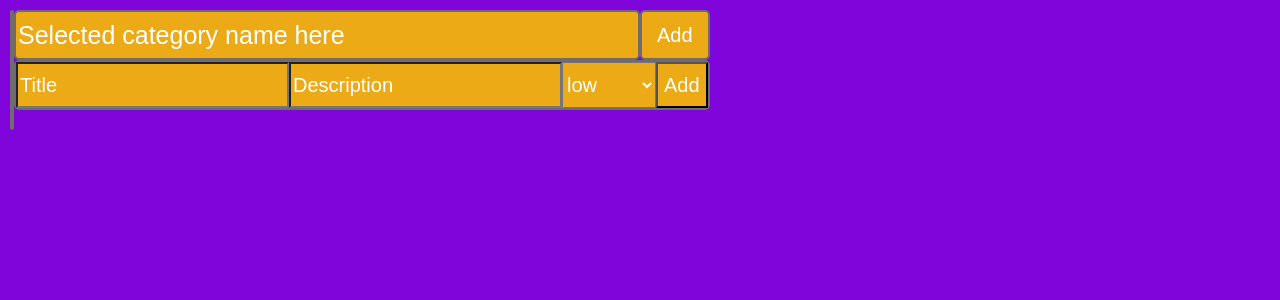
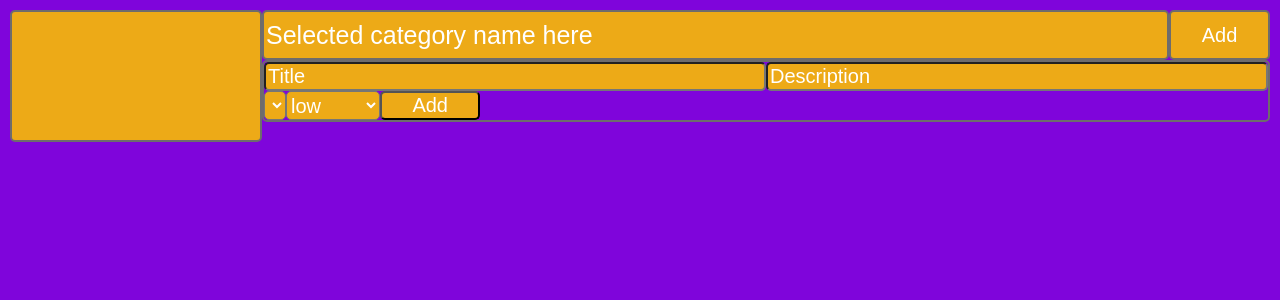
Before and after one commit to CatWeb-projects/React-Advanced-Todo, a React (Create React App) app: page / in a window 1280 px wide. Shown: the top 300 px of the page. Built offline with nearby package versions, Linux system fonts and the light colour scheme.

Commit message:
progress-v7

```diff
--- a/src/ui/atoms/CategoriesItem/CategoriesItem.tsx
+++ b/src/ui/atoms/CategoriesItem/CategoriesItem.tsx
@@ -1,7 +1,7 @@
 import React from 'react';
 
 export const CategoriesItem = (props: any) => {
-  const { name } = props.categorieProps;
+  const { name, isCompleted } = props.categorieProps;
   return (
     <div className="categories-div__holder">
       <div className="categories-div__text">
@@ -9,12 +9,14 @@ export const CategoriesItem = (props: any) => {
       </div>
       <div className="categories-div__check">
         <div>
-          <form onSubmit={props.deleteCategorieProp}>
+          <form onSubmit={props.deleteCategoryProp}>
             <button>Delete</button>
           </form>
         </div>
-        <input type="checkbox" onChange={props.markCompleteProp} />
+        <input type="checkbox" checked={isCompleted} onChange={props.markCompleteProp} />
       </div>
+      <span>{props.newDateProp}</span>
     </div>
+
   );
 };
--- a/src/ui/molecules/TodosCategories/TodosCategories.scss
+++ b/src/ui/molecules/TodosCategories/TodosCategories.scss
@@ -8,16 +8,21 @@
     background: #edaa17;
     border: 2px solid #6e6c6c;
     border-radius: 5px;
-    max-width: 25%;
+    width: 20%;
   }
   &__holder {
     display: flex;
-    align-items: center;
+    align-items: flex-start;
     flex-direction: column;
     min-height: 50px;
     padding: 0 5px;
+    border: 2px solid #a71c1c;
+    > span {
+      font-size: 12px !important;
+    }
   }
   &__adding {
+    width: 80%;
     align-self: flex-start;
   }
   &__input form {
@@ -71,6 +76,7 @@
       outline: none;
       border-radius: 5px;
       width: 80px;
+      min-height: 25px;
       cursor: pointer;
     }
   }
--- a/src/ui/molecules/TodosCategories/TodosCategories.tsx
+++ b/src/ui/molecules/TodosCategories/TodosCategories.tsx
@@ -2,14 +2,21 @@ import React, { useState, useCallback, useEffect } from 'react';
 import { CategoriesItem } from 'ui/atoms/CategoriesItem/CategoriesItem';
 import { TodosList } from '../TodosList/TodosList';
 import { v4 as uuid } from 'uuid';
+import dayjs from 'dayjs';
 
 export const TodosCategories = () => {
   const [categories, setCategories] = useState<any>([]);
-  const [categorieName, setCategorieName] = useState<any>();
+  const [categoryName, setCategoryName] = useState<any>();
+  const [todos, setTodos] = useState<any>([]);
+
+  const addTime = () => {
+    const newDate = new Date();
+    const fromNow = dayjs(newDate).format('MMM D, YYYY h:mm:ss A');
+    return fromNow;
+  };
 
   const addName = (e: any) => {
-    setCategorieName(e.target.value);
-    console.log(categorieName);
+    setCategoryName(e.target.value);
   };
 
   const SubmitCategorie = useCallback(
@@ -19,14 +26,16 @@ export const TodosCategories = () => {
         ...categories,
         {
           id: uuid(),
-          name: categorieName
+          name: categoryName,
+          isCompleted: false,
+          updatedAt: addTime(),
         }
       ]);
     },
-    [categorieName, categories]
+    [addTime(), categoryName, categories]
   );
 
-  const deleteCategorie = useCallback(
+  const deleteCategory = useCallback(
     (categorie) => (e: any) => {
       setCategories((prevCategories: any[]) =>
         prevCategories.filter(
@@ -37,17 +46,28 @@ export const TodosCategories = () => {
     [categories]
   );
 
-  // const markComplete = useCallback(
-  //   (categorie: any, index: number) => (event: any) => {
-  //     const newCategories = [...categories];
-  //     newCategories.splice(index, 1, {
-  //       ...categorie,
-  //       isCompleted: !todo.isCompleted
-  //     });
-  //     setCategories(newCategories);
-  //   },
-  //   [categories]
-  // );
+  const markComplete = useCallback(
+    (category: any, index: number) => (event: any) => {
+      const newCategories = [...categories];
+      newCategories.splice(index, 1, {
+        ...category,
+        isCompleted: !category.isCompleted
+      });
+      setCategories(newCategories);
+    },
+    [categories]
+  );
+
+  useEffect(() => {
+    setTodos([])
+    const filtered = (props:any) => {
+      todos.filter((todo:any) => {
+        [...todo]; todos: todo.includes(props.categoryName)
+      })
+    }
+    setTodos(todos)
+    console.log(todos);
+  }, [todos])
 
   useEffect(() => {
     setCategories(categories);
@@ -69,14 +89,15 @@ export const TodosCategories = () => {
     <div className="categories-div">
       <div className="categories-div__each-category">
         {categories &&
-          categories.map((categorie: any, index: number) => (
+          categories.map((category: any, index: number) => (
             <CategoriesItem
-              categorieProps={categorie}
-              key={categorie.id}
-              deleteCategorieProp={deleteCategorie(categorie)}
-              // markCompleteProp={markComplete}
+              categorieProps={category}
+              key={category.id}
+              deleteCategoryProp={deleteCategory(category)}
+              markCompleteProp={markComplete(category, index)}
+              newDateProp={category.updatedAt}
             />
-          ))}
+        ))}
       </div>
       <div className="categories-div__adding">
         <div className="categories-div__input">
@@ -89,7 +110,8 @@ export const TodosCategories = () => {
             <button>Add</button>
           </form>
         </div>
-        <TodosList />
+        <TodosList categoryNameProp={SubmitCategorie}
+        categoriesProp={categories}/>
       </div>
     </div>
   );
--- a/src/ui/molecules/TodosList/TodoList.scss
+++ b/src/ui/molecules/TodosList/TodoList.scss
@@ -4,21 +4,19 @@
     justify-content: center;
     > form {
       display: flex;
-      height: 50px;
+      flex-flow: row wrap;
+      min-height: 50px;
       border: 2px solid #6e6c6c;
       border-radius: 5px;
       width: 100%;
     }
     input {
-      flex-grow: 2;
       outline: none;
       font-size: 20px;
+      width: 50%;
     }
     input::placeholder {
       color: #fff;
-    }
-    input:nth-child(2) {
-      flex-grow: 3 !important;
     }
     button {
       width: 10%;
@@ -30,6 +28,7 @@
       background: #edaa17;
       font-size: 20px;
       color: #fff;
+      border-radius: 5px;
     }
   }
   &__mapping {
--- a/src/ui/molecules/TodosList/TodosList.tsx
+++ b/src/ui/molecules/TodosList/TodosList.tsx
@@ -4,19 +4,20 @@ import dayjs from 'dayjs';
 import { v4 as uuid } from 'uuid';
 
 interface Todos {
-  [x: string]: any;
   id: number;
   title: string;
   description: string;
   isCompleted: boolean;
   priorityLevel: string;
+  updatedAt: any;
 }
 
-export const TodosList = () => {
+export const TodosList = (props:any) => {
   const [todos, setTodos] = useState<any>([]);
   const [title, setTitle] = useState<any>();
   const [descr, setDescr] = useState<any>();
   const [priority, setPriority] = useState<any>('low');
+  const [categoryName, setCategorieName] = useState<any>('');
 
   const addTime = () => {
     const newDate = new Date();
@@ -35,6 +36,7 @@ export const TodosList = () => {
   const addPriority = (e: any) => {
     setPriority(e.target.value);
   };
+
   const SubmitTodo = useCallback(
     (e: any) => {
       e.preventDefault();
@@ -46,11 +48,12 @@ export const TodosList = () => {
           description: descr,
           isCompleted: false,
           priorityLevel: priority,
-          updatedAt: addTime()
+          categoryName: props.categoriesProp,
+          updatedAt: addTime(),
         }
       ]);
     },
-    [addTime(), title, descr, priority, todos]
+    [props.categoriesProp, addTime(), title, descr, priority, todos]
   );
 
   const markComplete = useCallback(
@@ -105,6 +108,11 @@ export const TodosList = () => {
         <form onSubmit={SubmitTodo}>
           <input onChange={addTitle} type="text" placeholder="Title" />
           <input onChange={addDescr} type="text" placeholder="Description" />
+          <select onChange={props.categoryNameProp}>
+            {props.categoriesProp & props.categoriesProp.map((name:any) => (
+              <option key={name.id} value={name.id}>{name.categoryName}</option>
+            ))}
+          </select>
           <select onChange={addPriority}>
             <option value="low">low</option>
             <option value="medium">medium</option>
```
